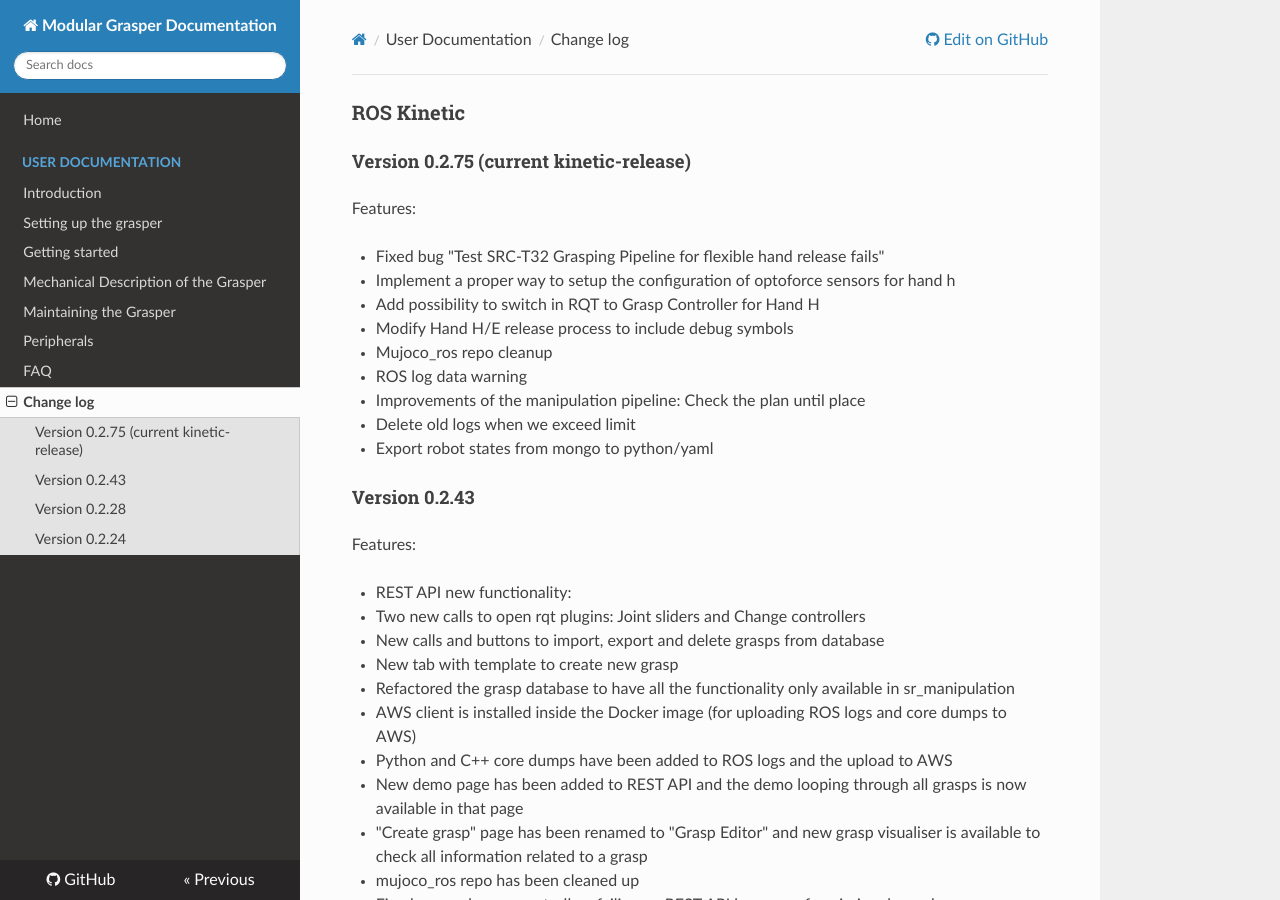
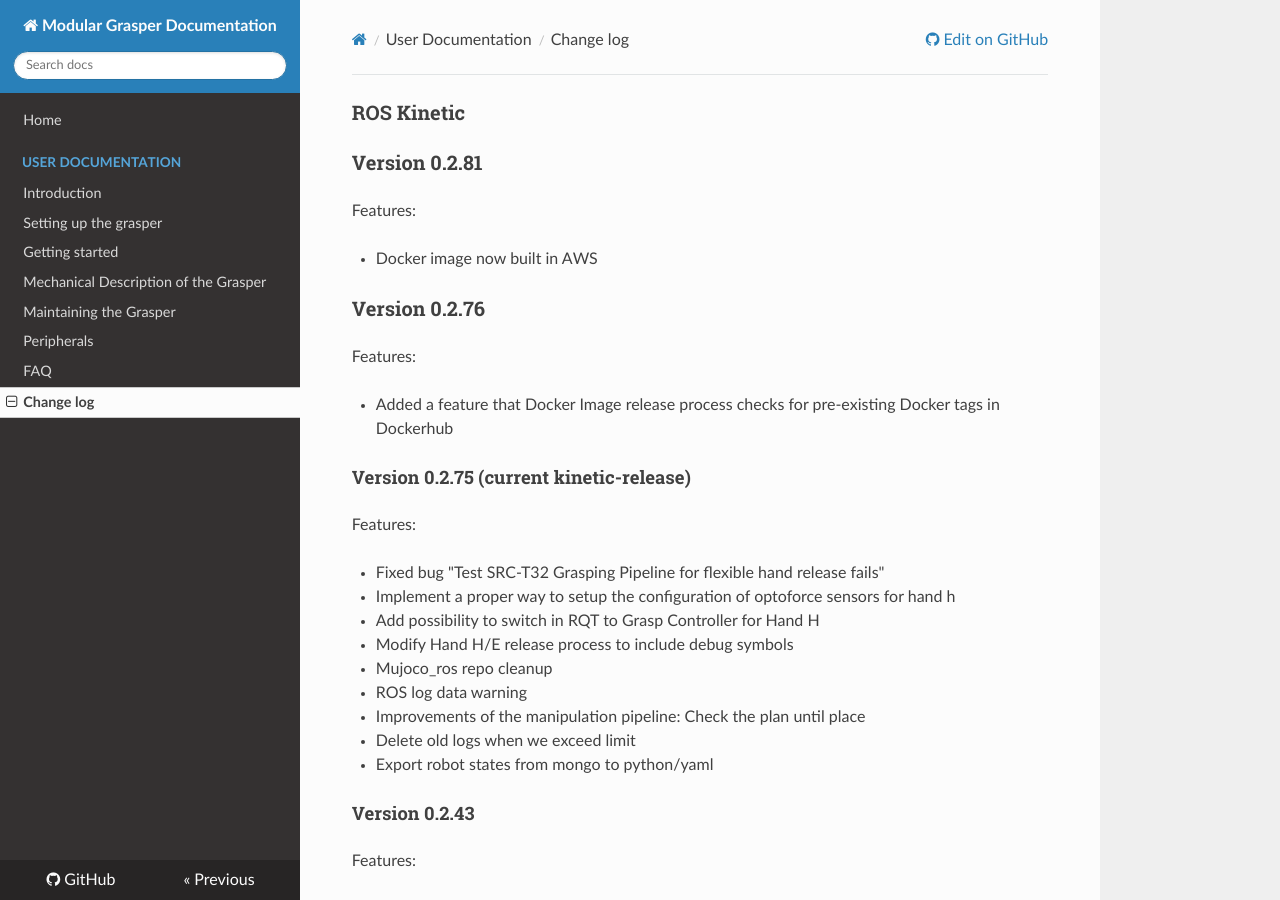
Before and after one commit to shadow-robot/fh_documentation, an MkDocs documentation site: the page built from docs/user_guide/9_changelog.md, in a window 1280 px wide and 900 px high. Built offline with MkDocs 1.6.1, drawn with Linux system fonts in a browser that asks for light colours; nearby versions of some CDN libraries; old or Windows-style settings are respelled for this version of MkDocs.

Commit message:
Update 9_changelog.md

```diff
--- a/docs/user_guide/9_changelog.md
+++ b/docs/user_guide/9_changelog.md
@@ -1,4 +1,16 @@
 ### ROS Kinetic
+
+### Version 0.2.81
+
+Features:
+
+* Docker image now built in AWS
+
+### Version 0.2.76
+
+Features:
+
+* Added a feature that Docker Image release process checks for pre-existing Docker tags in Dockerhub
 
 #### Version 0.2.75 (current kinetic-release)
 
```
